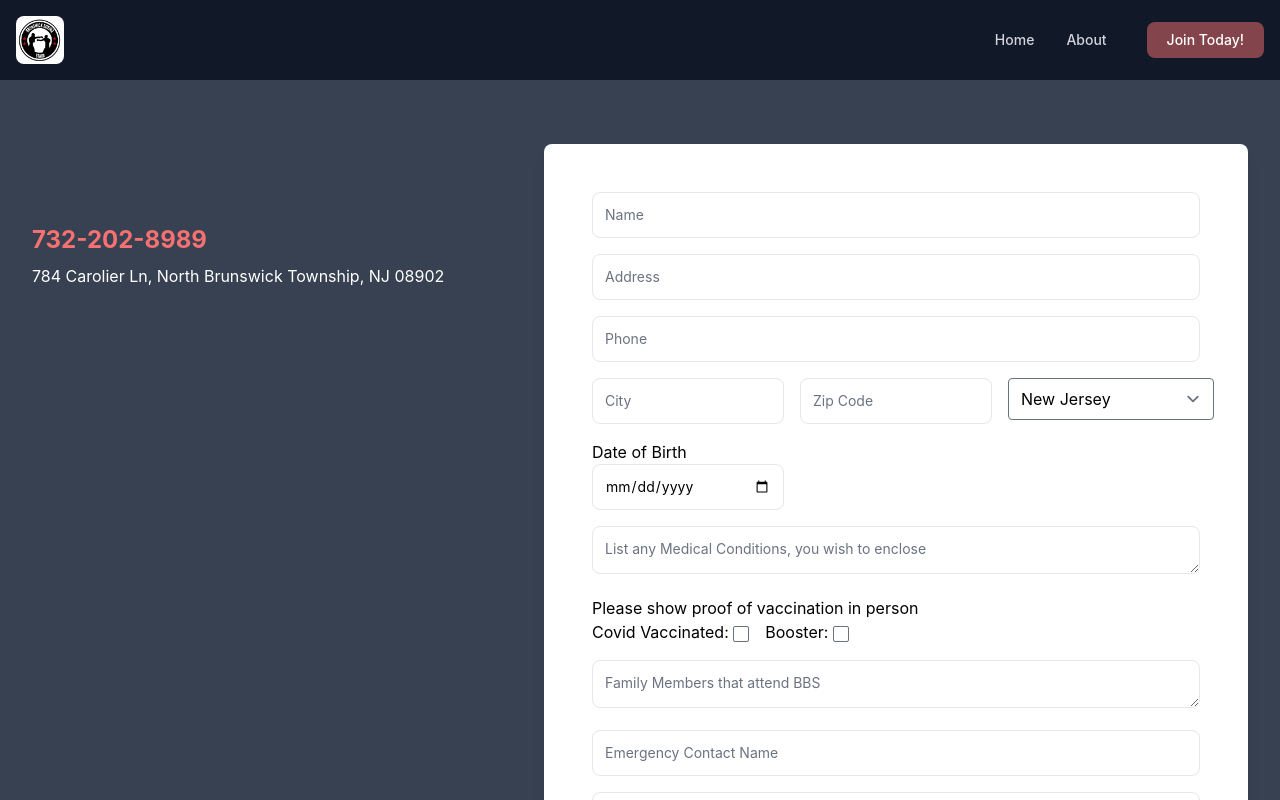
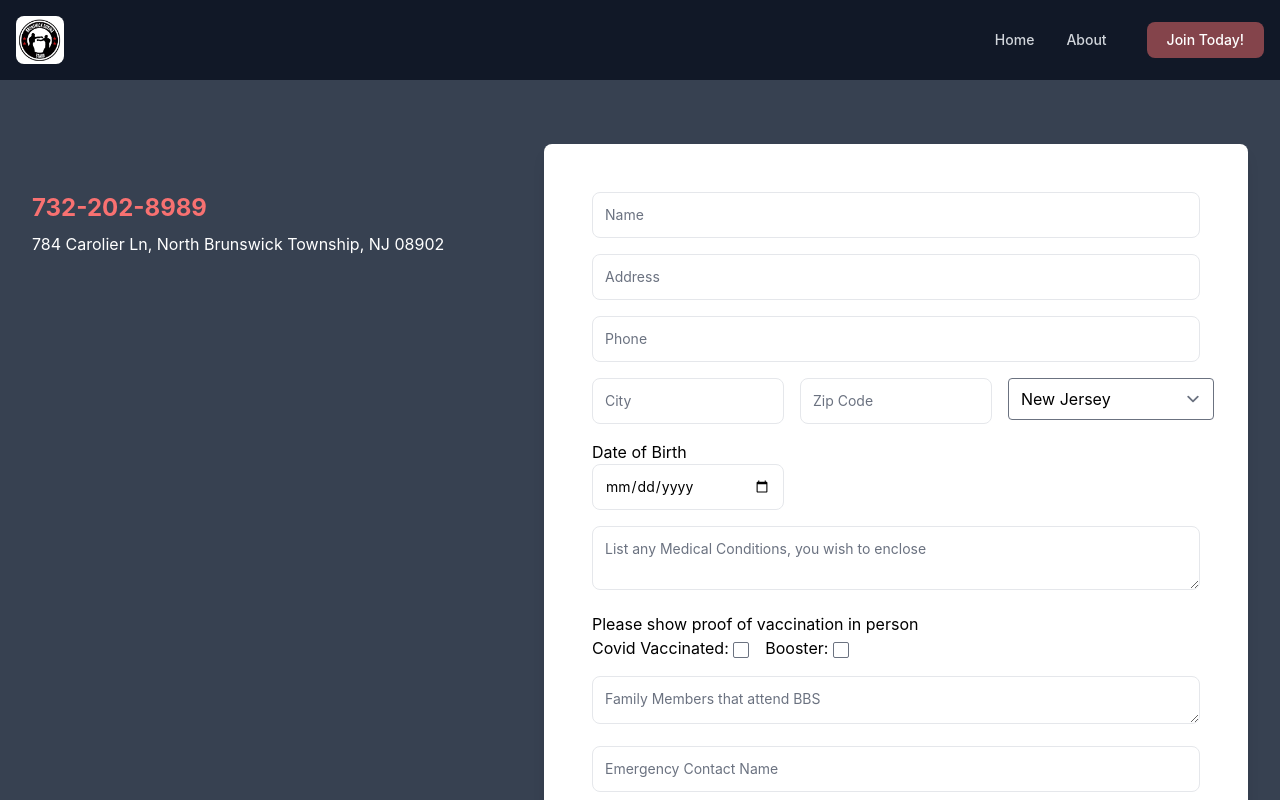
Before and after one commit to AndrewKalGit/coach-leo-boxing, a React (Create React App) app: page /signup in a window 1280 px wide. Shown: the top 800 px of the page. Built offline with nearby package versions, Linux system fonts and the light colour scheme.

Commit message:
breather room for sign up page

```diff
--- a/src/Components/SignUp.js
+++ b/src/Components/SignUp.js
@@ -9,7 +9,7 @@ function SignUp(props) {
   <div class="max-w-screen-xl px-4 py-16 mx-auto sm:px-6 lg:px-8">
     <div class="grid grid-cols-1 gap-x-16 gap-y-8 lg:grid-cols-5">
       <div class="lg:py-12 lg:col-span-2">
-        <div class="mt-8">
+        <div>
           <a href="tel:732-202-8989" class="text-2xl font-bold text-red-400"> 732-202-8989 </a>
 
           <address class="mt-2 not-italic text-white">784 Carolier Ln, North Brunswick Township, NJ 08902</address>
@@ -127,7 +127,7 @@ function SignUp(props) {
           <div>
             <label class="sr-only" for="message">Message</label>
             <textarea
-              class="w-full h-12 p-3 text-sm border-gray-200 rounded-lg"
+              class="w-full h-16 p-3 text-sm border-gray-200 rounded-lg"
               placeholder="List any Medical Conditions, you wish to enclose"
               rows="8"
               id="message"
```
